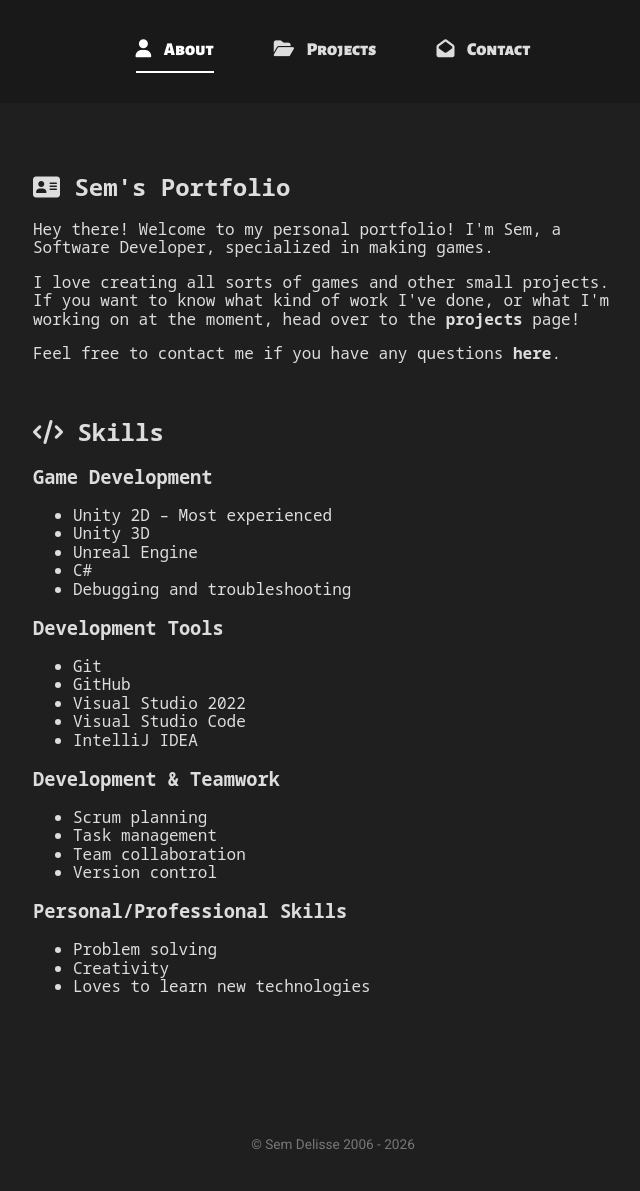
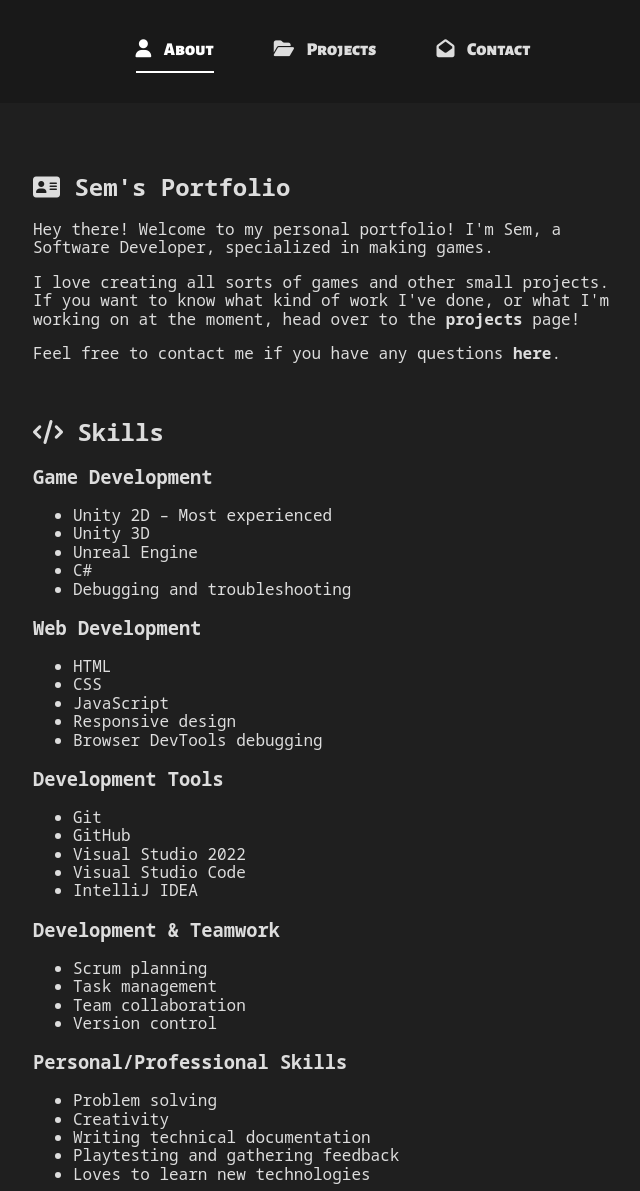
Before and after one commit to SemDelisse/PersonalWebsite, a plain HTML site: page index.html in a window 1280 px wide. Shown: the top 1191 px of the page, without its empty margins (307-947 px from the left). Drawn offline with Linux system fonts and the light colour scheme.

Commit message:
Added Web skills and updated some mistakes

```diff
--- a/index.html
+++ b/index.html
@@ -1,36 +1,30 @@
 <!DOCTYPE html>
 <html lang="en">
 
-<header>
+<head>
+    <meta charset="UTF-8">
+    <meta name="viewport" content="width=device-width, initial-scale=1.0">
     <title>Sem Delisse</title>
 
-    <!-- Heading thingies -->
+    <!-- Icons & manifest -->
     <link rel="icon" type="image/png" sizes="32x32" href="/favicon-32x32.png">
     <link rel="icon" type="image/png" sizes="16x16" href="/favicon-16x16.png">
     <link rel="manifest" href="/site.webmanifest">
     <meta name="msapplication-TileColor" content="#da532c">
     <meta name="theme-color" content="#ffffff">
-    <meta name="viewport" content="width=device-width, initial-scale=1.0">
 
     <!-- Style -->
     <link rel="stylesheet" href="style/index.css?ver=2">
 
-    <!-- Fonts -->
     <link rel="preconnect" href="https://fonts.googleapis.com">
     <link rel="preconnect" href="https://fonts.gstatic.com" crossorigin>
-
-    <link href="https://fonts.googleapis.com/css2?family=Alegreya+Sans+SC:wght@900&display=swap" rel="stylesheet">
-    <link href="https://fonts.googleapis.com/css2?family=DM+Sans:wght@500&display=swap" rel="stylesheet">
     <link
-        href="https://fonts.googleapis.com/css2?family=DM+Sans:wght@500&family=Noto+Sans+Mono:wght@100..900&family=Poppins&display=swap"
-        rel="stylesheet">
-    <link
-        href="https://fonts.googleapis.com/css2?family=DM+Sans:wght@500&family=Noto+Sans+Mono:wght@100..900&family=Poppins&family=Roboto:ital,wght@0,100;0,300;0,400;0,500;0,700;0,900;1,100;1,300;1,400;1,500;1,700;1,900&display=swap"
+        href="https://fonts.googleapis.com/css2?family=Alegreya+Sans+SC:wght@900&family=DM+Sans:wght@500&family=Noto+Sans+Mono:wght@100..900&family=Poppins&family=Roboto:ital,wght@0,100;0,300;0,400;0,500;0,700;0,900;1,100;1,300;1,400;1,500;1,700;1,900&display=swap"
         rel="stylesheet">
 
     <script src="https://kit.fontawesome.com/2ef25d02cd.js" crossorigin="anonymous"></script>
     <script defer src="app.js"></script>
-</header>
+</head>
 
 <body>
 
@@ -71,12 +65,12 @@
                     <p class="scramble">
                         I love creating all sorts of games and other small projects.
                         If you want to know what kind of work I've done, or what I'm working on at the moment,
-                        head over to the <a class="link" href="/projects.html">projects</a> page!
+                        head over to the <a class="link" href="projects.html">projects</a> page!
                     </p>
 
                     <p class="scramble">
                         Feel free to contact me if you have any questions
-                        <a class="link" href="/contact.html">here</a>.
+                        <a class="link" href="contact.html">here</a>.
                     </p>
 
                 </section>
@@ -91,10 +85,10 @@
                         <i class="fa-solid fa-code"></i> Skills
                     </h2>
 
-                    <h3 class="scramble">
-                        Game Development
-                    </h3>
+                    <div class="skills-grid">
 
+                        <div class="skill-group">
+                            <h3 class="scramble">Game Development</h3>
                             <ul class="scramble">
                                 <li>Unity 2D – Most experienced</li>
                                 <li>Unity 3D</li>
@@ -102,12 +96,21 @@
                                 <li>C#</li>
                                 <li>Debugging and troubleshooting</li>
                             </ul>
+                        </div>
 
+                        <div class="skill-group">
+                            <h3 class="scramble">Web Development</h3>
+                            <ul class="scramble">
+                                <li>HTML</li>
+                                <li>CSS</li>
+                                <li>JavaScript</li>
+                                <li>Responsive design</li>
+                                <li>Browser DevTools debugging</li>
+                            </ul>
+                        </div>
 
-                    <h3 class="scramble">
-                        Development Tools
-                    </h3>
-
+                        <div class="skill-group">
+                            <h3 class="scramble">Development Tools</h3>
                             <ul class="scramble">
                                 <li>Git</li>
                                 <li>GitHub</li>
@@ -115,28 +118,30 @@
                                 <li>Visual Studio Code</li>
                                 <li>IntelliJ IDEA</li>
                             </ul>
+                        </div>
 
-
-                    <h3 class="scramble">
-                        Development & Teamwork
-                    </h3>
-
+                        <div class="skill-group">
+                            <h3 class="scramble">Development &amp; Teamwork</h3>
                             <ul class="scramble">
                                 <li>Scrum planning</li>
                                 <li>Task management</li>
                                 <li>Team collaboration</li>
                                 <li>Version control</li>
                             </ul>
+                        </div>
 
-                    <h3 class="scramble">
-                        Personal/Professional Skills
-                    </h3>
-
+                        <div class="skill-group">
+                            <h3 class="scramble">Personal/Professional Skills</h3>
                             <ul class="scramble">
                                 <li>Problem solving</li>
                                 <li>Creativity</li>
+                                <li>Writing technical documentation</li>
+                                <li>Playtesting and gathering feedback</li>
                                 <li>Loves to learn new technologies</li>
                             </ul>
+                        </div>
+
+                    </div>
 
                 </section>
             </div>
@@ -146,77 +151,55 @@
 
 
     <script>
-        document.addEventListener("DOMContentLoaded", function () {
-            const elements = document.querySelectorAll('.scramble');
-            elements.forEach(element => scrambleText(element, 800));
+        document.addEventListener("DOMContentLoaded", () => {
+            const CHARS = 'ABCDEFGHIJKLMNOPQRSTUVWXYZabcdefghijklmnopqrstuvwxyz0123456789!@#$%^&*()-=+';
+            const STEP_MS = 60;
+
+            document.querySelectorAll('.scramble').forEach(el => scrambleText(el, 800));
 
             function scrambleText(element, duration) {
-                const originalHtml = element.innerHTML;
-                const textNodes = getTextNodes(element);
-
+                const nodes = getTextNodes(element);
+                const originals = nodes.map(n => n.textContent);
+                const steps = duration / STEP_MS;
                 let iteration = 0;
-                const chars = 'ABCDEFGHIJKLMNOPQRSTUVWXYZabcdefghijklmnopqrstuvwxyz0123456789!@#$%^&*()-=+';
 
                 function update() {
-                    let scrambledHtml = originalHtml;
-
-                    textNodes.forEach(node => {
-                        const originalText = node.textContent;
-
-                        const scrambledText = originalText.split('').map((char, i) => {
-                            if (char === ' ') return char;
-
-                            if (iteration >= (duration / 60) / originalText.length * i)
-                                return char;
-
-                            return chars[Math.floor(Math.random() * chars.length)];
+                    nodes.forEach((node, idx) => {
+                        const original = originals[idx];
+                        node.textContent = [...original].map((char, i) => {
+                            if (/\s/.test(char)) return char;
+                            if (iteration >= (steps / original.length) * i) return char;
+                            return CHARS[Math.floor(Math.random() * CHARS.length)];
                         }).join('');
-
-                        scrambledHtml = scrambledHtml.replace(originalText, scrambledText);
                     });
 
-                    element.innerHTML = scrambledHtml;
-
                     iteration++;
-
-                    if (iteration < (duration / 60)) {
-                        setTimeout(update, 60);
+                    if (iteration < steps) {
+                        setTimeout(update, STEP_MS);
                     } else {
-                        element.innerHTML = originalHtml;
+                        nodes.forEach((node, idx) => node.textContent = originals[idx]);
                     }
                 }
 
                 update();
             }
 
+            // Only real text, no whitespace between tags
             function getTextNodes(element) {
-                const textNodes = [];
-
-                function walk(node) {
-                    if (node.nodeType === Node.TEXT_NODE) {
-                        textNodes.push(node);
-                    } else if (node.nodeType === Node.ELEMENT_NODE) {
-                        node.childNodes.forEach(walk);
+                const walker = document.createTreeWalker(element, NodeFilter.SHOW_TEXT);
+                const nodes = [];
+                while (walker.nextNode()) {
+                    if (walker.currentNode.textContent.trim() !== '') nodes.push(walker.currentNode);
                 }
-                }
-
-                walk(element);
-                return textNodes;
+                return nodes;
             }
         });
     </script>
 
 
     <footer>
-        <p>
-            &#169; Sem Delisse 2006 -
-            <script>
-                document.addEventListener('DOMContentLoaded', function () {
-                    document.getElementById("year").innerHTML = new Date().getFullYear();
-                });
-            </script>
-            <span id="year"></span>
-        </p>
+        <p>&copy; Sem Delisse 2006 - <span id="year"></span></p>
+        <script>document.getElementById("year").textContent = new Date().getFullYear();</script>
     </footer>
 
 </body>
--- a/style/projects.css
+++ b/style/projects.css
@@ -519,3 +519,19 @@ footer .link {
     margin: 30px 0;
     width: 100%;
 }
+
+.skills-grid {
+    display: grid;
+    grid-template-columns: 1fr;
+    gap: 1.5rem 3rem;
+}
+
+@media (min-width: 900px) {
+    .skills-grid {
+        grid-template-columns: repeat(2, 1fr);
+    }
+}
+
+.skill-group h3 {
+    margin-top: 0;
+}
```
Lines whose indentation alone changed are shown as unchanged.
